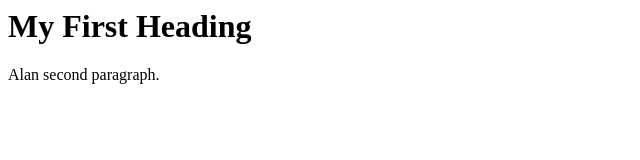
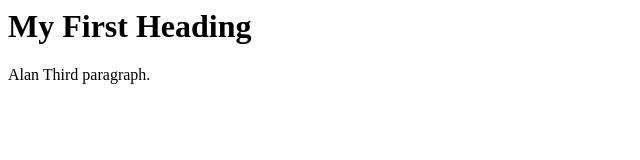
Before and after one commit to alanzha0598/docker-nginx, a plain HTML site: page src/index.html in a window 1280 px wide. Shown: the full height of the page, 0-640 px from the left. Drawn offline with Linux system fonts and the light colour scheme.

Commit message:
Update index.html

```diff
--- a/src/index.html
+++ b/src/index.html
@@ -3,7 +3,7 @@
 
 <h1>My First Heading</h1>
 
-<p>Alan second paragraph.</p>
+<p>Alan Third paragraph.</p>
 
 </body>
 </html>
```
